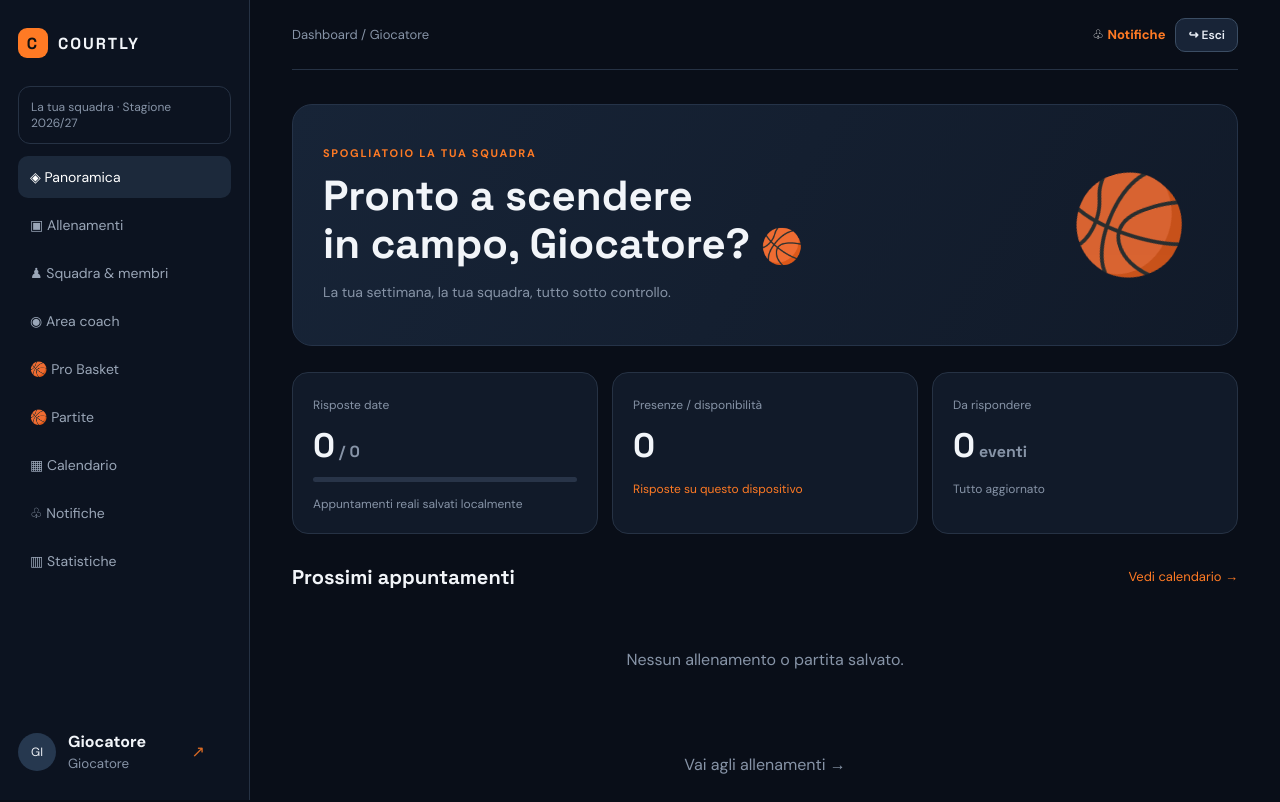
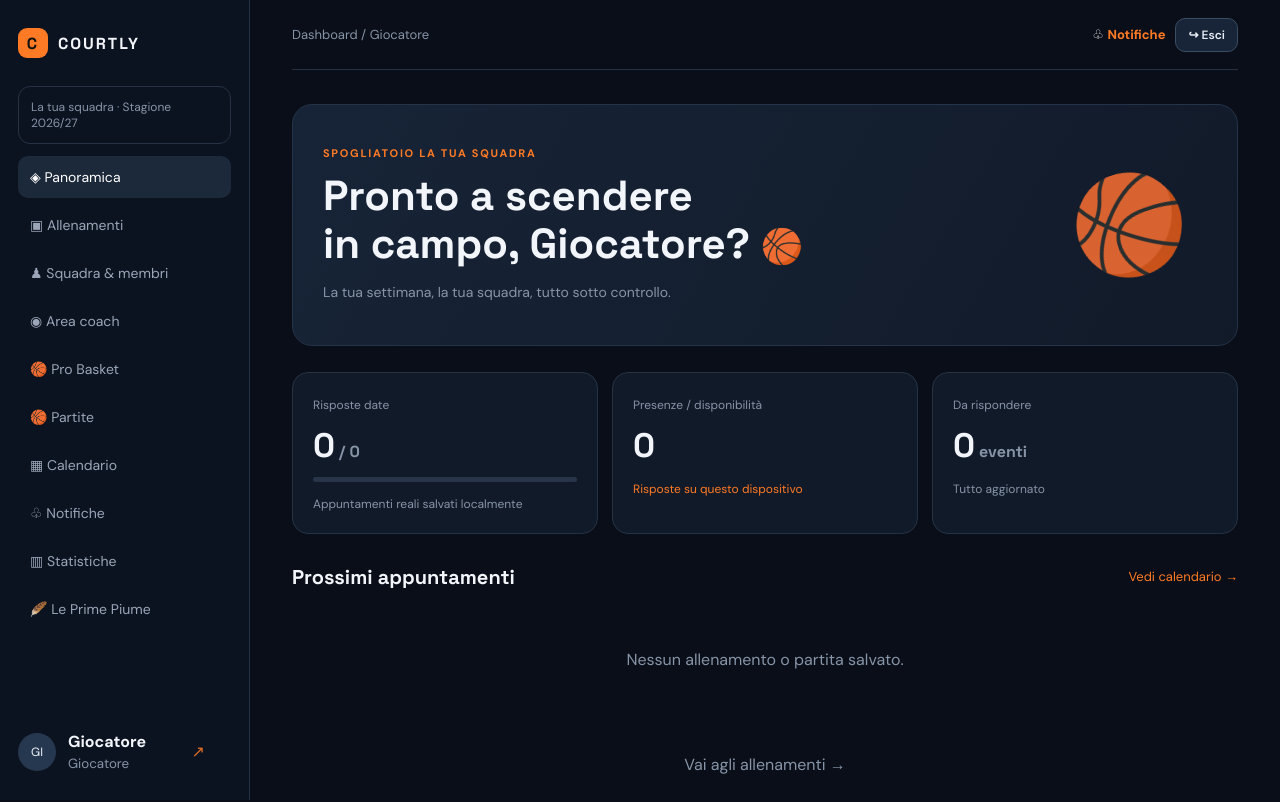
Before and after one commit to alecxp/COURTLY, a Next.js app: page /dashboard in a window 1280 px wide. Shown: the top 802 px of the page. Built offline with nearby package versions, Linux system fonts and the light colour scheme.

Commit message:
Add Le Prime Piume to dashboard navigation

```diff
--- a/app/dashboard/page.tsx
+++ b/app/dashboard/page.tsx
@@ -39,7 +39,7 @@ export default function Dashboard() {
   };
   const initials=nickname.trim().slice(0,2).toUpperCase()||'🏀';
   return <main className="shell"><aside className="sidebar"><div className="brand"><span className="brand-mark">C</span> COURTLY</div><div className="team-switch">{teamName} · Stagione 2026/27</div>
-    <nav><Link className="active" href="/dashboard">◈ Panoramica</Link><Link href="/trainings">▣ Allenamenti</Link><Link href="/teams">♟ Squadra & membri</Link><Link href="/coach">◉ Area coach</Link><Link href="/pro-basket">🏀 Pro Basket</Link><Link href="/games">🏀 Partite</Link><Link href="/calendar">▦ Calendario</Link><Link href="/notifications">♧ Notifiche</Link><Link href="/statistics">▥ Statistiche</Link></nav>
+    <nav><Link className="active" href="/dashboard">◈ Panoramica</Link><Link href="/trainings">▣ Allenamenti</Link><Link href="/teams">♟ Squadra & membri</Link><Link href="/coach">◉ Area coach</Link><Link href="/pro-basket">🏀 Pro Basket</Link><Link href="/games">🏀 Partite</Link><Link href="/calendar">▦ Calendario</Link><Link href="/notifications">♧ Notifiche</Link><Link href="/statistics">▥ Statistiche</Link><Link href="/prime-piume">🪶 Le Prime Piume</Link></nav>
     <Link href="/profile" className="profile profile-link" aria-label="Apri il profilo personale" title="Apri profilo personale"><div className="avatar">{initials}</div><div><b>{nickname}</b><small>{role==='coach'?'Coach':'Giocatore'}</small></div><span className="profile-open-indicator" aria-hidden="true">↗</span></Link></aside>
     <section className="content"><header className="topbar"><span>Dashboard / {role==='coach'?'Coach':'Giocatore'}</span><div className="dashboard-top-actions"><Link href="/notifications" className="notification">♧ <b>Notifiche</b></Link><button type="button" className="exit-button" onClick={exit}>↪ Esci</button></div></header>
       <div className="welcome"><div><p className="eyebrow">SPOGLIATOIO {teamName.toUpperCase()}</p><h1>Pronto a scendere<br/>in campo, {nickname}? <span>🏀</span></h1><p className="muted">La tua settimana, la tua squadra, tutto sotto controllo.</p></div><div className="hero-ball">🏀</div></div>
```
